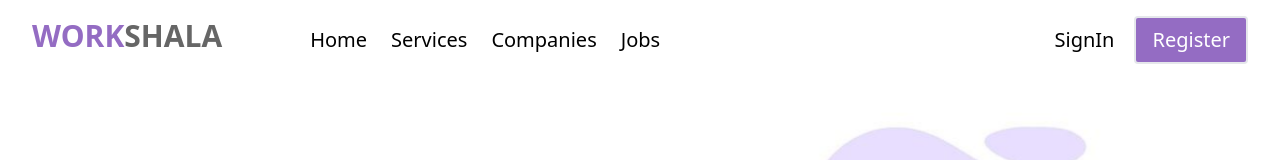
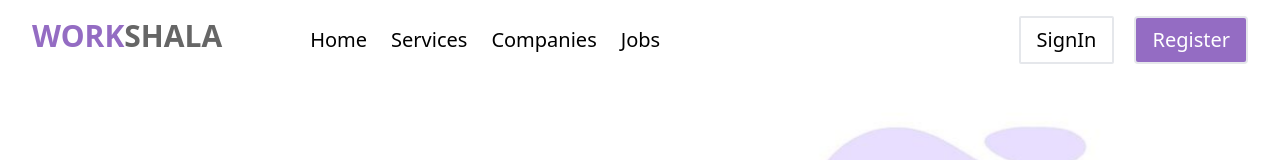
Before and after one commit to abhiineat/Workshala, a React (Vite) app: page / in a window 1280 px wide. Shown: the top 160 px of the page. Built offline with nearby package versions, Linux system fonts and the light colour scheme; no server answers.

Commit message:
changes for welcome page

```diff
--- a/src/Components/Navbar.jsx
+++ b/src/Components/Navbar.jsx
@@ -47,7 +47,7 @@ function Navbar () {
                     </Link>
                 </div>):
     (    <div className="lg:flex hidden gap-5 text-xl justify-center items-center">
-    <Link to='/login'><div className='cursor-pointer'>SignIn</div></Link>
+    <Link to='/login'><div className='cursor-pointer hover:bg-custom-bg py-2 px-4 hover:text-white border-2 rounded-sm'>SignIn</div></Link>
     <div>
     <Link to='/register'><button className="bg-custom-bg rounded text-white py-2 px-4 hover:bg-white hover:text-custom-text hover:border-2 border-2">Register</button> </Link></div>
 </div>
--- a/src/Components/Register/Register.jsx
+++ b/src/Components/Register/Register.jsx
@@ -46,7 +46,7 @@ function Register() {
       setLoading(false)
           console.log(response)
           toast("verify your email")
-          // navigate('/login');
+
           setTimeout(() => {
             // Navigate to the next page using useNavigate
             navigate('/welcome');
```
